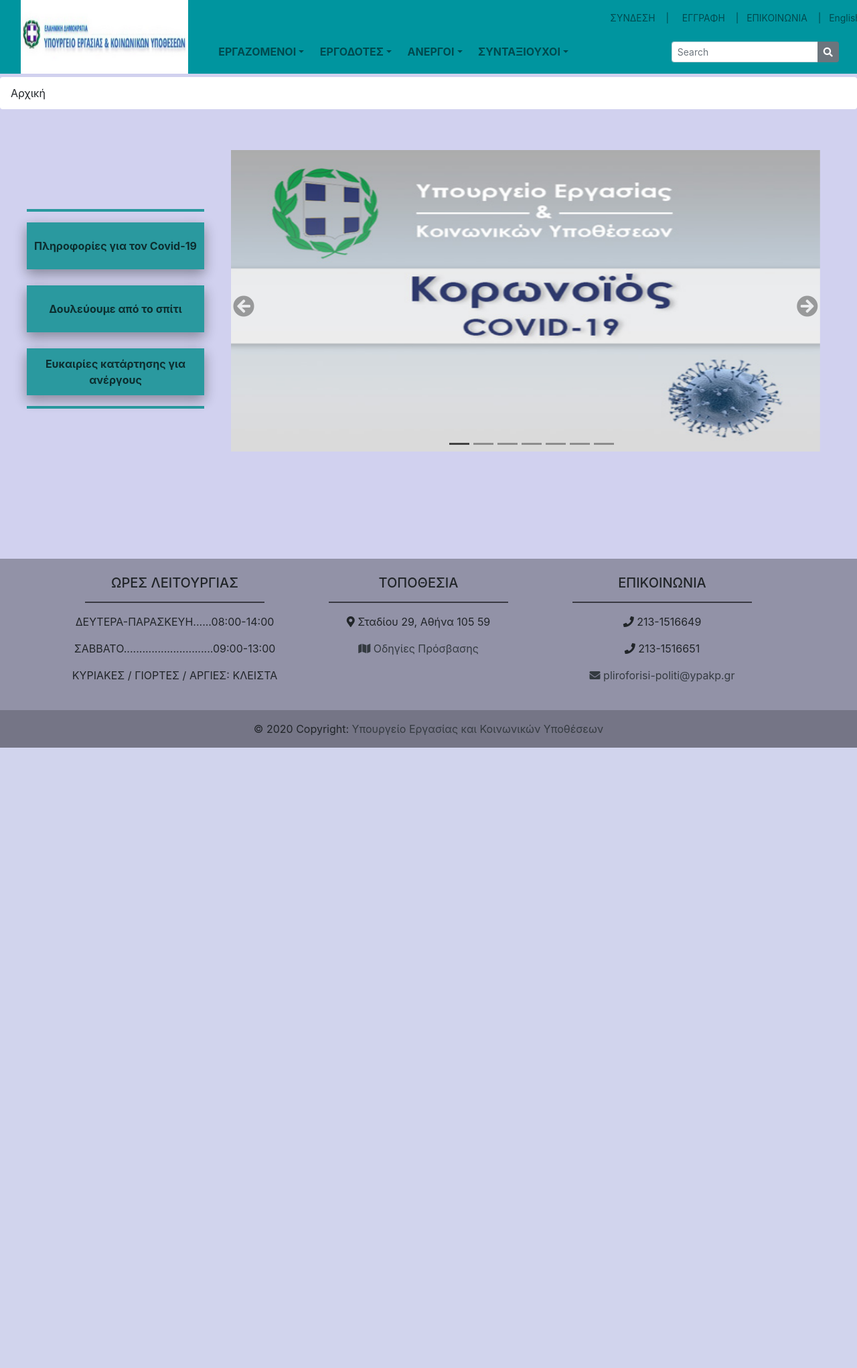
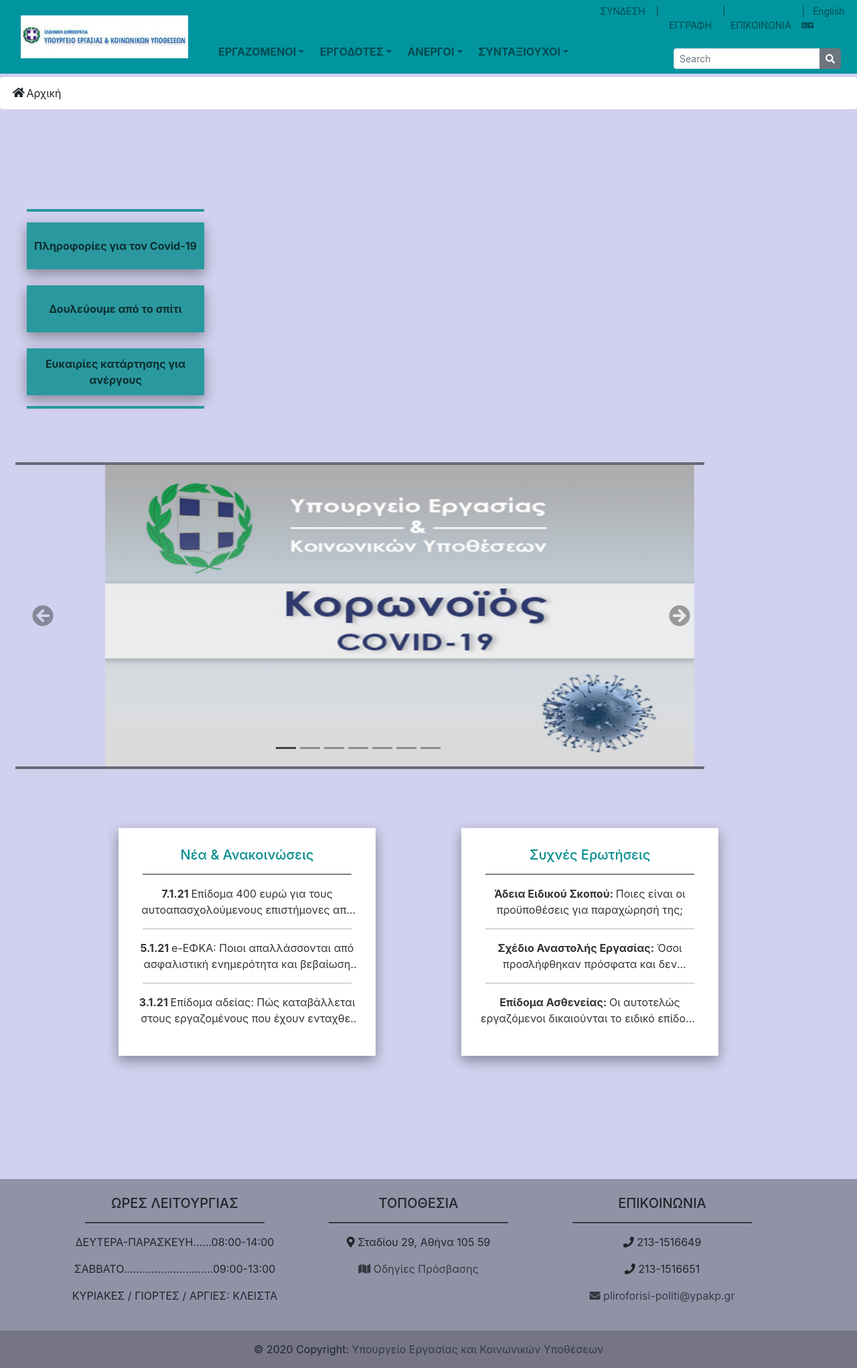
Before and after one commit to meryfanou/EAM, a PHP site: page / in a window 1280 px wide. Shown: the whole page at 67% size. Before the commit the page ends 1116 px from the top, so only its background shows below. Run offline with PHP 8.4, Linux system fonts and the light colour scheme; some libraries are stand-ins or nearby versions.

Commit message:
changes to index

```diff
--- a/covid.php
+++ b/covid.php
@@ -1,3 +1,4 @@
+<!-- covid.php -->
 <?php include './header.php' ?>
 
 <!-- <body style="background-color:rgb(198, 198, 236);> -->
@@ -7,7 +8,7 @@
     <div class="sticky">
         <nav aria-label="breadcrumb">
         <ol class="breadcrumb">
-            <li class="breadcrumb-item"><a href="index.php">Αρχική</a></li>
+            <li class="breadcrumb-item"><a href="index.php"><i class="fas fa-home" style="padding:4%;display:inline"></i>Αρχική</a></li>
             <li class="breadcrumb-item active" aria-current="page">Πληροφορίες Covid-19</li>
         </ol>
         </nav>
--- a/epikoinwnia.php
+++ b/epikoinwnia.php
@@ -1,3 +1,4 @@
+<!-- epikoinwnia.php -->
 <?php include './header_loggedin.php' ?>
 
 <body style="background-color:rgba(198, 198, 236, 0.8)">
@@ -11,7 +12,7 @@
 <div class="sticky">
     <nav aria-label="breadcrumb">
     <ol class="breadcrumb">
-        <li class="breadcrumb-item"><a href="index.php">Αρχική</a></li>
+        <li class="breadcrumb-item"><a href="index.php"><i class="fas fa-home" style="padding:4%;display:inline;"></i>Αρχική</a></li>
         <li class="breadcrumb-item active" aria-current="page">Επικοινωνία</li>
     </ol>
     </nav>
--- a/footer.php
+++ b/footer.php
@@ -1,6 +1,5 @@
-
-<br><br><br>
-<br><br><br>
+<!-- footer.php -->
+<br><br><br><br><br>
 
 <footer class="text-center text-lg-start" style="background-color: rgba(0, 0, 0, 0.3)">
 <!-- Grid container -->
--- a/header.php
+++ b/header.php
@@ -1,3 +1,4 @@
+<!-- header.php -->
 <!DOCTYPE html>
 <html lang="en">
 <head>
@@ -31,7 +32,7 @@
 <!-- Logo -->
 <div class="col">
 	<a class="navbar-brand" href="./index.php">
-    	<img src="Logo.png" alt="Logo" style="height: 110px; width: 250px; border-radius:0%"><!-- or 50% ?? -->
+    	<img src="images/Logo.png" alt="Logo" style="width: 250px; border-radius:0%"><!-- or 50% ?? -->
   	</a>
 </div>
 
@@ -94,7 +95,8 @@
 
 <!-- Other Options -->
 <div class="col">
-	<ul class="navbar-nav mb-3 list-group list-group-horizontal" style="position: relative; margin-right: -5%;">
+	<div class="row"><div class="col"></div>
+		<ul class="navbar-nav mb-3 list-group list-group-horizontal" style="margin-right: -5%;">
 			<li class="nav-item">
 		    	<a class="nav-link" href="#" style="font-size: 87%;">ΣΥΝΔΕΣΗ</a>
 			</li>
@@ -108,9 +110,10 @@
 	   			<a class="nav-link" href="#" style="font-size: 87%;">|&nbsp;&nbsp;&nbsp;English&nbsp;<i class="fa fa-language"></i></a>
 		    </li>
 		</ul>
+	</div>
 
 	<!-- Search form -->
-	<div class="row"><div class="col-md-3"></div><div class="col">
+	<div class="row"><div class="col"></div>
   		<form class="form-inline" action="" style="width: 250px;">
   			<div class="input-group input-group-sm mb-2">
 				<input type="text" class="form-control" placeholder="Search">
@@ -119,7 +122,7 @@
 		  		</div>
 			</div>
 		</form>
-	</div></div>
+	</div>
 </div>
 </div>
 </nav>
--- a/index.php
+++ b/index.php
@@ -1,12 +1,13 @@
+<!-- index.php -->
 <?php include './header.php' ?>
 
 <link rel="stylesheet" href="./stylesheets/index.css">
-<body style="background-color:rgba(198, 198, 236, 0.8)">
+<body style="background-color:rgba(198, 198, 236, 0.8);">
 <!-- Breadcrumb -->
 <div class="sticky">
 	<nav aria-label="breadcrumb">
 	  <ol class="breadcrumb">
-    	<li class="breadcrumb-item">Αρχική</li>
+    	<li class="breadcrumb-item"><i class="fas fa-home" style="padding:4%;display:inline;"></i>Αρχική</li>
 	  </ol>
 	</nav>
 </div>
@@ -31,7 +32,7 @@
   <div id="myCarousel" class="col carousel slide" data-ride="carousel">
 
     <!-- Indicators (page tabs at the bottom) -->
-    <ul class="carousel-indicators" style="display:flex; justify-content:right; margin-right: 320px;">
+    <ul class="carousel-indicators" style="display:flex; justify-content:right; margin-right: 38%;">
       <li data-target="#myCarousel" data-slide-to="0" class="active"></li>
       <li data-target="#myCarousel" data-slide-to="1"></li>
       <li data-target="#myCarousel" data-slide-to="2"></li>
@@ -91,20 +92,32 @@
       <span class="sr-only">Next</span>
     </a>
   </div>
+
+  <div class="col-sm-2"></div>
 </div>
 
-<!-- <br>
+<br>
 <div class="row flex-container">
-  <div>
-      <h5>Νέα & Ανακοινώσεις</h5>
+  <div class="flex-content">
+      <a href="#" style="text-decoration:none;"><h5>Νέα & Ανακοινώσεις</h5></a>
       <hr style="border-top: 2px solid rgba(0, 0, 0, 0.5); width: 95%;">
-      <p></p>
+
+      <a href="#"><p><span style="font-weight:bold;">7.1.21 </span>Επίδομα 400 ευρώ για τους αυτοαπασχολούμενους επιστήμονες από 7 κλάδους θα καταβάλει το υπουργείο Εργασίας προς τα τέλη Ιανουαρίου.</p></a>
+      <hr style="border-top: 1px solid rgba(0, 0, 0, 0.3); width: 95%;">
+      <a href="#"><p><span style="font-weight:bold;">5.1.21 </span>e-ΕΦΚΑ: Ποιοι απαλλάσσονται από ασφαλιστική ενημερότητα και βεβαίωση οφειλής</p></a>
+      <hr style="border-top: 1px solid rgba(0, 0, 0, 0.3); width: 95%;">
+      <a href="#"><p><span style="font-weight:bold;">3.1.21 </span>Επίδομα αδείας: Πώς καταβάλλεται στους εργαζομένους που έχουν ενταχθεί στο πρόγραμμα "Συν- εργασία"</p></a>
   </div>
-  <div>
-      <h5>Συχνές Ερωτήσεις</h5>
+  <div class="flex-content">
+      <a href="#" style="text-decoration:none;"><h5>Συχνές Ερωτήσεις</h5></a>
       <hr style="border-top: 2px solid rgba(0, 0, 0, 0.5); width: 95%;">
-      <p></p>
+
+      <a href="#"><p><span style="font-weight:bold">Άδεια Ειδικού Σκοπού: </span>Ποιες είναι οι προϋποθέσεις για παραχώρησή της;</p></a>
+      <hr style="border-top: 1px solid rgba(0, 0, 0, 0.3); width: 95%;">
+      <a href="#"><p><span style="font-weight:bold;">Σχέδιο Αναστολής Εργασίας: </span>Όσοι προσλήφθηκαν πρόσφατα και δεν πληρούν τις ασφαλιστικές προϋποθέσεις θα πάρουν ανεργιακό επίδομα στο πλαίσιο Σχεδίου Αναστολής;</p></a>
+      <hr style="border-top: 1px solid rgba(0, 0, 0, 0.3); width: 95%;">
+      <a href="#"><p><span style="font-weight:bold;">Επίδομα Ασθενείας: </span>Οι αυτοτελώς εργαζόμενοι δικαιούνται το ειδικό επίδομα ασθενείας;</p></a>
   </div>
-</div> -->
+</div>
 
 <?php include './footer.php' ?>
--- a/stylesheets/header.css
+++ b/stylesheets/header.css
@@ -1,9 +1,17 @@
+/* header.css */
+
+/* For responsiveness */
+div.row
+{
+  width: 100%;
+}
+
 /* Breadcrumb - stick on scroll */
 div.sticky
 {
   position: sticky;
   top: 115px;
-  z-index: 9;
+  z-index: 99;
   width: 100%;
 }
 .sticky .breadcrumb
@@ -14,7 +22,7 @@
 /* For large screen only */
 @media (min-width: 992px) {
   /* Dropdown box - invisible without hovering */
-  .collapse .col ul.navbar-nav li.dropdown div.dropdown-menu
+  .dropdown-menu
   {
     display: none;
     background-color: #f9f9f9;
@@ -23,29 +31,29 @@
     border-color: rgba(0,0,0,0.6);
   }
   /* Dropdown item */
-  .collapse .col ul.navbar-nav li.dropdown div.dropdown-menu a.dropdown-item
+  .dropdown-item
   {
     padding: 8px 12px;
     text-align: center;
     white-space: normal;    /* Break words in lines if too long */
   }
   /* Dropdown item on hovering */
-  .collapse .col ul.navbar-nav li.dropdown div.dropdown-menu a.dropdown-item:hover
+  .dropdown-item:hover
   {
     background-color: #ddd;
   }
   /* Dropdown box - visible with hovering */
-  .collapse .col ul.navbar-nav li.dropdown:hover div.dropdown-menu
+  .dropdown:hover .dropdown-menu
   {
     display: block;
   }
   /* Border line in dropdown menu - visible only in large screen */
-  .navbar-collapse .col .navbar-nav .nav-item hr#lgScreen
+  .nav-item hr#lgScreen
   {
     display: block;
   }
   /* Border line in dropdown menu - invisible in large screen */
-  .navbar-collapse .col .navbar-nav .nav-item hr#smScreen
+  .nav-item hr#smScreen
   {
     display: none;
   }
@@ -53,11 +61,6 @@
 
 /* For small screen only */
 @media (max-width: 991px) {
-      /* Logo - stick to upper left corner */
-      nav.navbar div.col a.navbar-brand img
-      {
-        margin-top: -13px;
-      }
       /* Collapsing navbar style */
       .navbar-collapse
       {
@@ -79,7 +82,7 @@
       .navbar-collapse .col .form-inline
       {
         margin-left: 25%;
-        margin-right: 40%;
+        margin-right: 25%;
         margin-bottom: 50px;
       }
       /* Dropdown menu titles */
--- a/stylesheets/index.css
+++ b/stylesheets/index.css
@@ -1,14 +1,13 @@
-  /* For responsiveness */
-  div.row
-  {
-    width: 100%;
-  }
+/* index.css */
 
   /* Carousel - position */
 	#myCarousel
 	{
 		text-align: right;
-		margin-right: 25px;
+    height: 100%;
+    border-bottom: 4px solid rgba(0,0,0,0.5);
+    border-top: 4px solid rgba(0,0,0,0.5);
+    margin-left: 3%;
 	}
 	/* Make carousel's images fully responsive */
   .carousel-inner img
@@ -42,11 +41,7 @@
     margin-right: 2%;
   }
 
-  /* Usefull buttons at the left */
-  .btn-group
-  {
-  	/*margin-left: -40px;*/
-  }
+  /* "Usefull" buttons at the left */
  	.btn-group .button
  	{
  		background-color: rgba(0, 139, 139, 0.8);
@@ -63,10 +58,10 @@
 	{
  		background-color: white;
  		color: rgb(0,0,0,0.7);
- 		border-left: none;
+ 		border-right: none;
  		border-bottom: none;
  		border-top: none;
- 		border-right: 5px solid rgba(0, 139, 139,0.8);
+ 		border-left: 5px solid rgba(0, 139, 139,0.8);
   }
 
   .flex-container
@@ -75,15 +70,34 @@
     justify-content: center;
     align-items: center;
   }
-  .flex-container > div
+  .flex-container .flex-content
   {
-    margin: 60px;
+    margin: 5%;
     padding: 28px;
     background-color: white;
+    box-shadow: 0 8px 16px 0 rgba(0,0,0,0.2), 0 6px 20px 0 rgba(0,0,0,0.19);
+    width: 30%;
+    text-align: center;
+  }
+  .flex-container .flex-content h5
+  {
     color: rgb(0, 139, 139);
-    box-shadow: 0 8px 16px 0 rgba(0,0,0,0.2), 0 6px 20px 0 rgba(0,0,0,0.19);
-    width: 20%;
-    text-align: center;
+    overflow: hidden;
+    text-overflow: ellipsis;
+    display: -webkit-box;
+    -webkit-line-clamp: 1;
+    -webkit-box-orient: vertical;
+  }
+  .flex-container .flex-content p
+  {
+    color: rgba(0,0,0,0.8);
+    overflow: hidden;
+    text-overflow: ellipsis;
+    display: -webkit-box;
+    -webkit-line-clamp: 2;
+    -webkit-box-orient: vertical;
+    /*font-weight: bold;*/
+    /*max-height: 40px;*/
   }
 
   /* For small screen only */
@@ -91,6 +105,7 @@
     /* Carousel - position */
 		#myCarousel
 		{
-			margin-left: 15px;
+      width: 100%;
+      margin-left: 3%;
 		}
 	}
```
Also changed, not shown: header_loggedin.php (+9 -6 lines). Lines whose indentation alone changed are shown as unchanged.
